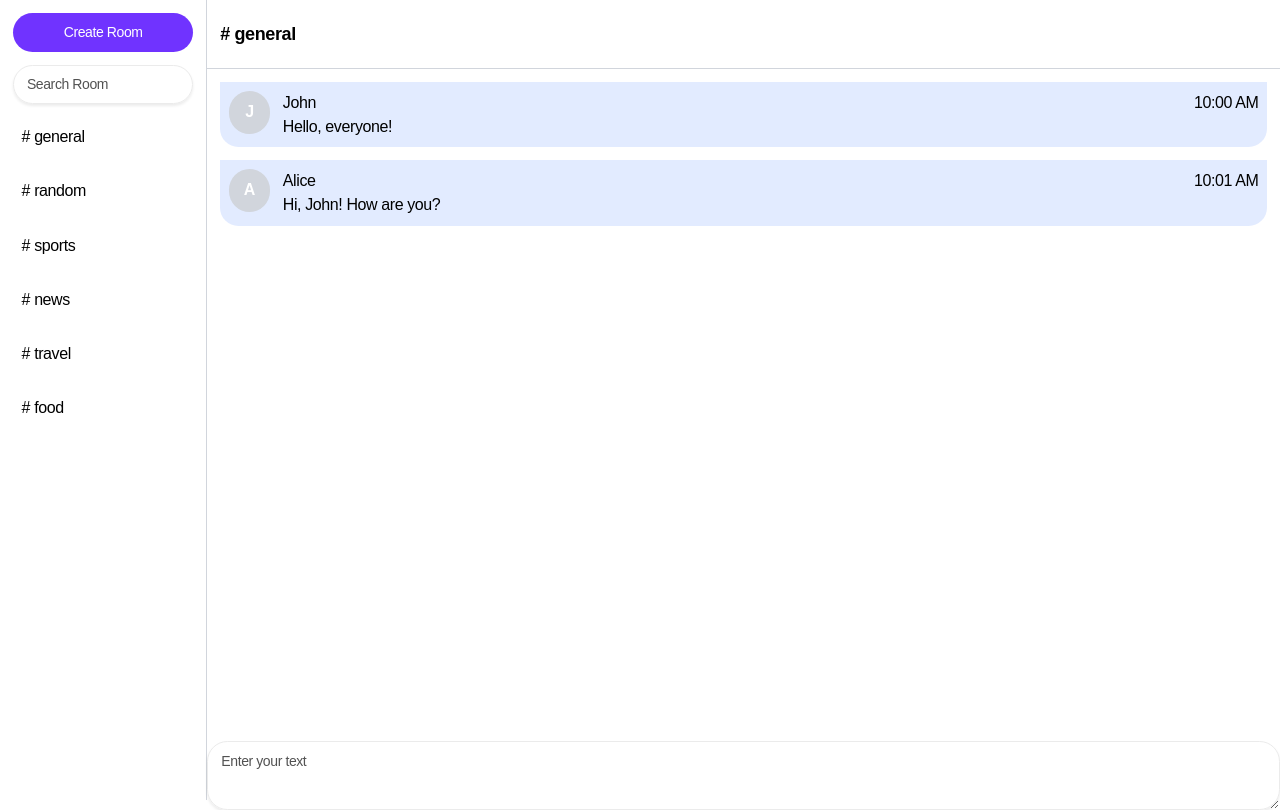
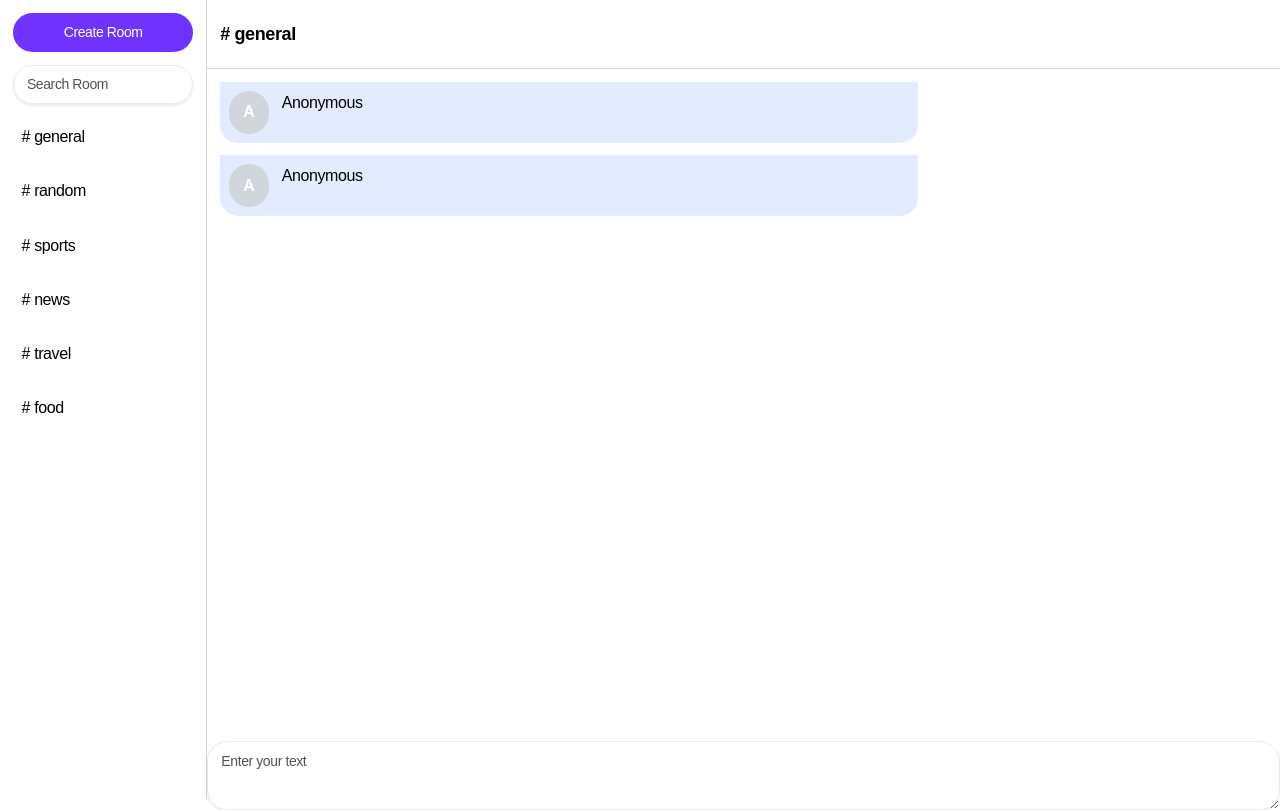
Before and after one commit to KaushikKundu/better-slack, a Next.js app: page /chat in a window 1280 px wide. Built offline with nearby package versions, Linux system fonts and the light colour scheme.

Commit message:
feat:message component

```diff
--- a/src/app/chat/page.tsx
+++ b/src/app/chat/page.tsx
@@ -2,6 +2,7 @@ import React from 'react'
 import { Textarea } from '@/components/ui/textarea';
 import { Button } from '@/components/ui/button';
 import { Input } from '@/components/ui/input';
+import Message from '@/components/message';
 const rooms = ['general', 'random', 'sports', 'news', 'travel', 'food'];
 const messages = [
     {
@@ -37,19 +38,8 @@ function page() {
                 </div>
                 <div className='h-[calc(100vh-8rem)] overflow-y-auto px-3'>
                     {
-                        messages.map((message) => (
-                            <div className='flex items-start my-3 bg-accent p-2 rounded-b-sm' key={message.id}>
-                                <div className='w-10 h-10 rounded-full bg-gray-300 flex items-center justify-center text-white font-bold mr-3'>
-                                    {message.username.charAt(0).toUpperCase()}
-                                </div>
-                                <div className='w-full'>
-                                    <div className='flex items-center justify-between'>
-                                        <div className='flex items-center'>{message.username}</div>
-                                        <span>{message.timestamp}</span>
-                                    </div>
-                                    <p>{message.content}</p>
-                                </div>
-                            </div>
+                        messages.map((msg) => (
+                            <Message key={msg.id} message={msg} />
                         ))
                     }
                 </div>
--- /dev/null
+++ b/src/components/message.tsx
@@ -0,0 +1,28 @@
+import React from 'react'
+type MessageProps = {
+    id: number;
+    username: string;
+    content: string;
+    timestamp: string;
+}
+
+function Message(message: MessageProps) {
+    const username = message?.username || 'Anonymous';
+    const userInitial = username.charAt(0).toUpperCase();
+    return (
+        <div className='flex items-start w-2/3 my-3 bg-accent p-2 rounded-b-sm' key={message?.id}>
+            <div className='w-10 h-10 rounded-full bg-gray-300 flex items-center justify-center text-white font-bold mr-3'>
+                {userInitial}
+            </div>
+            <div className='w-full'>
+                <div className='flex items-center justify-between'>
+                    <div className='flex items-center'>{username}</div>
+                    <span>{message?.timestamp}</span>
+                </div>
+                <p>{message?.content}</p>
+            </div>
+        </div>
+    )
+}
+
+export default Message;
```
